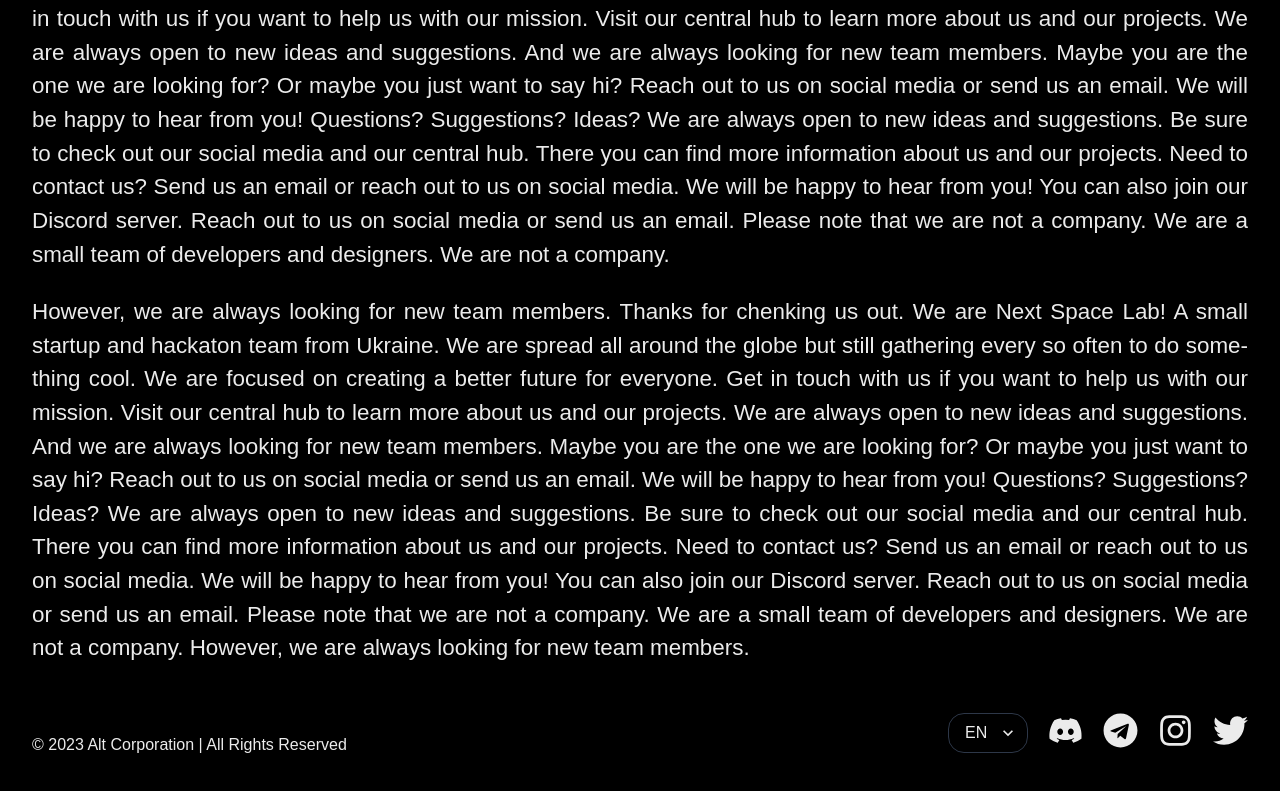
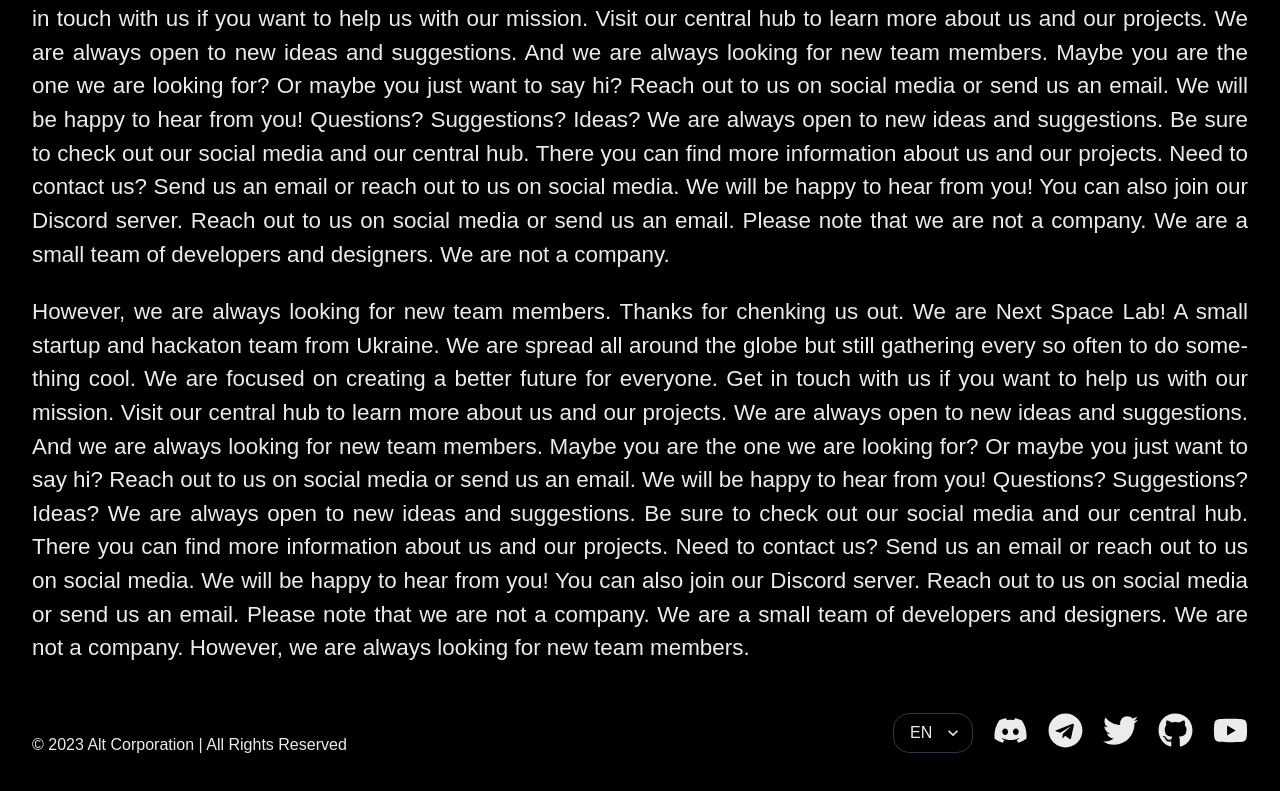
Before and after one commit to kenjitheman/webman, a Next.js app: page /our-team in a window 1280 px wide. Shown: the part 1104-1895 px from the top of the page. Built offline with nearby package versions, Linux system fonts and the light colour scheme; a web font is replaced by a local one.

Commit message:
chore: add some icons

```diff
--- a/components/footer.js
+++ b/components/footer.js
@@ -2,15 +2,11 @@ import React from 'react';
 import {
     Box,
     Container,
-    SimpleGrid,
     Stack,
     Text,
-    Flex,
-    useColorModeValue,
 } from '@chakra-ui/react';
-import Logo from '../components/logo.js';
 import LanguageSwitcher from './language_switcher.js';
-import { FaDiscord, FaTelegram, FaInstagram, FaTwitter, FaGithub } from "react-icons/fa";
+import { FaDiscord, FaTelegram, FaTwitter, FaGithub, FaYoutube } from "react-icons/fa";
 
 export default function Footer() {
     return (
@@ -40,10 +36,13 @@ export default function Footer() {
                             <FaTelegram size={35} />
                         </a>
                         <a href="#" target="_blank" rel="noopener noreferrer">
-                            <FaInstagram size={35} />
+                            <FaTwitter size={35} />
                         </a>
                         <a href="#" target="_blank" rel="noopener noreferrer">
-                            <FaTwitter size={35} />
+                            <FaGithub size={35} />
+                        </a>
+                        <a href="#" target="_blank" rel="noopener noreferrer">
+                            <FaYoutube size={35} />
                         </a>
                     </Stack>
 
```
